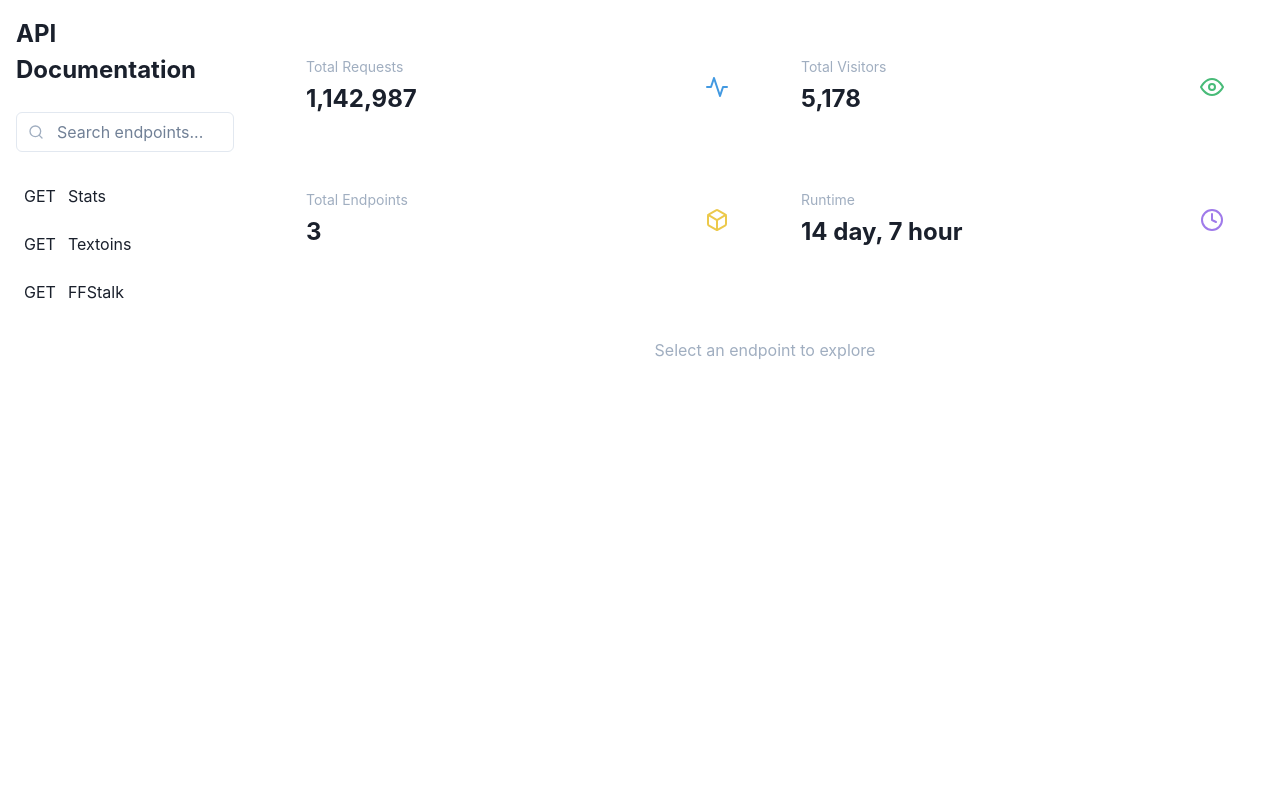
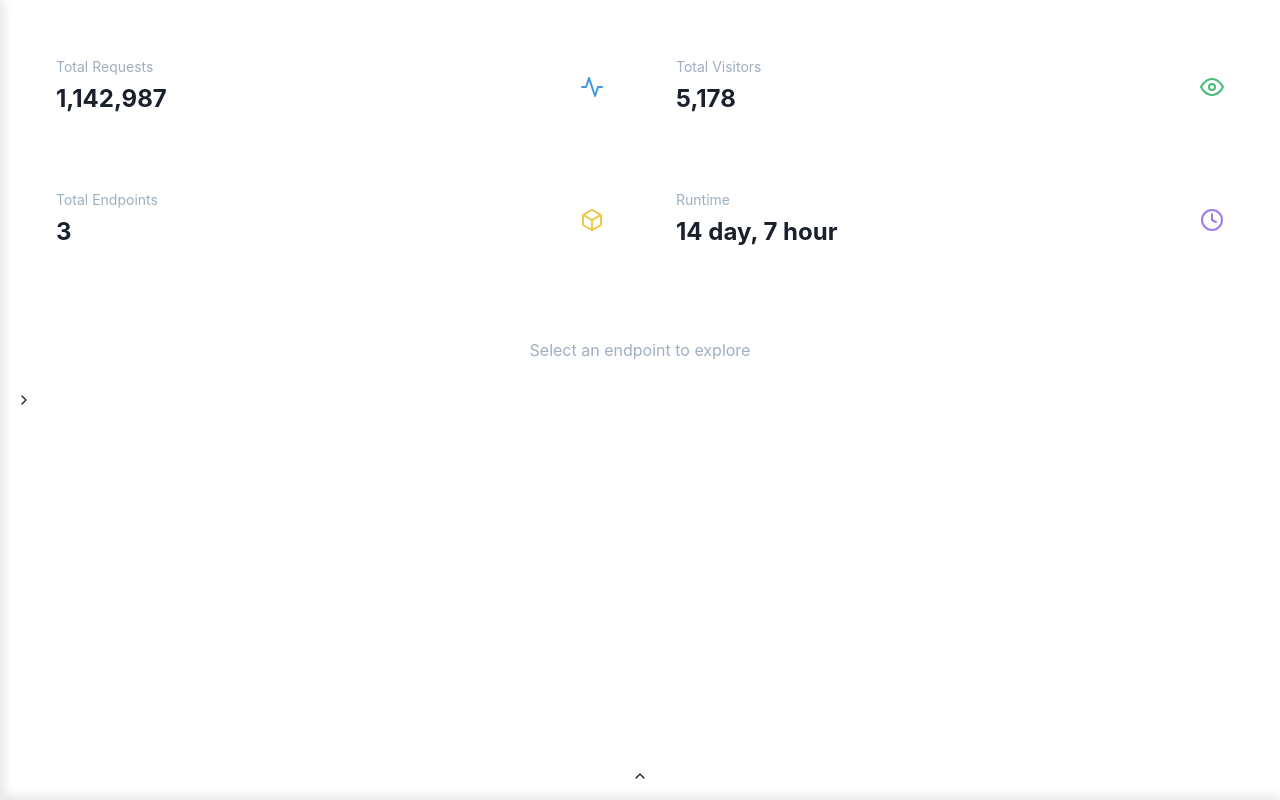
Before and after one commit to INsITdeveloper/Ngetes, a Next.js app: page / in a window 1280 px wide. Built offline with nearby package versions, Linux system fonts and the light colour scheme.

Commit message:
Update index.tsx

```diff
--- a/src/pages/index.tsx
+++ b/src/pages/index.tsx
@@ -1,7 +1,7 @@
 import { useState, useEffect } from 'react';
 import { motion } from 'framer-motion';
 import { ChakraProvider, Container, Box, Text, Input, Icon, Flex, Grid } from '@chakra-ui/react';
-import { FiSearch, FiEye, FiClock, FiBox, FiActivity } from 'react-icons/fi';
+import { FiSearch, FiEye, FiClock, FiBox, FiActivity, FiChevronUp, FiChevronDown, FiChevronLeft, FiChevronRight } from 'react-icons/fi';
 
 const endpoints = [
   { method: 'GET', name: 'Stats', category: 'Analytics', path: '/api/stats' },
@@ -20,6 +20,8 @@ export default function Home() {
   const [searchQuery, setSearchQuery] = useState('');
   const [stats, setStats] = useState(initialStats);
   const [apiResponse, setApiResponse] = useState<any>(null);
+  const [isSidebarVisible, setIsSidebarVisible] = useState(false);
+  const [isApiDocVisible, setIsApiDocVisible] = useState(false);
 
   // Fungsi untuk memperbarui statistik
   useEffect(() => {
@@ -53,64 +55,20 @@ export default function Home() {
       });
   };
 
+  // Fungsi untuk toggle sidebar
+  const toggleSidebar = () => {
+    setIsSidebarVisible(!isSidebarVisible);
+  };
+
+  // Fungsi untuk toggle API Documentation
+  const toggleApiDoc = () => {
+    setIsApiDocVisible(!isApiDocVisible);
+  };
+
   return (
     <ChakraProvider>
       <Container maxW="container.xl" p={0}>
         <Flex>
-          {/* Sidebar */}
-          <Box className="sidebar" w="250px" h="100vh" p={4}>
-            <motion.div
-              initial={{ opacity: 0, x: -20 }}
-              animate={{ opacity: 1, x: 0 }}
-              transition={{ duration: 0.5 }}
-            >
-              <Text fontSize="2xl" fontWeight="bold" mb={6}>
-                API Documentation
-              </Text>
-              <Box position="relative" mb={6}>
-                <Input
-                  placeholder="Search endpoints..."
-                  value={searchQuery}
-                  onChange={(e) => setSearchQuery(e.target.value)}
-                  className="search-input"
-                  pl={10}
-                />
-                <Icon
-                  as={FiSearch}
-                  position="absolute"
-                  left={3}
-                  top={3}
-                  color="gray.400"
-                />
-              </Box>
-              <Box>
-                {endpoints.map((endpoint, index) => (
-                  <motion.div
-                    key={endpoint.name}
-                    initial={{ opacity: 0, y: 20 }}
-                    animate={{ opacity: 1, y: 0 }}
-                    transition={{ duration: 0.3, delay: index * 0.1 }}
-                  >
-                    <Flex
-                      align="center"
-                      p={2}
-                      mb={2}
-                      cursor="pointer"
-                      _hover={{ bg: 'rgba(255,255,255,0.1)' }}
-                      borderRadius="md"
-                      onClick={() => handleEndpointClick(endpoint.path)} // Tambahkan ini
-                    >
-                      <span className={`api-method ${endpoint.method.toLowerCase()}`}>
-                        {endpoint.method}
-                      </span>
-                      <Text ml={3}>{endpoint.name}</Text>
-                    </Flex>
-                  </motion.div>
-                ))}
-              </Box>
-            </motion.div>
-          </Box>
-
           {/* Main Content */}
           <Box flex={1} p={8}>
             <Grid templateColumns="repeat(2, 1fr)" gap={6} mb={8}>
@@ -158,6 +116,72 @@ export default function Home() {
             </motion.div>
           </Box>
         </Flex>
+
+        {/* Sidebar dari Bawah */}
+        <motion.div
+          initial={{ y: '100%' }}
+          animate={{ y: isSidebarVisible ? 0 : '100%' }}
+          transition={{ duration: 0.5 }}
+          style={{
+            position: 'fixed',
+            bottom: 0,
+            left: 0,
+            right: 0,
+            height: '50vh', // Sesuaikan tinggi sidebar
+            backgroundColor: 'white',
+            zIndex: 1000,
+            boxShadow: '0px -4px 10px rgba(0, 0, 0, 0.1)',
+          }}
+        >
+          <Box p={4}>
+            <Text fontSize="xl" fontWeight="bold" mb={4}>
+              Sidebar Content
+            </Text>
+            {/* Tambahkan konten sidebar di sini */}
+          </Box>
+          <Icon
+            as={isSidebarVisible ? FiChevronDown : FiChevronUp}
+            position="absolute"
+            top={-8}
+            left="50%"
+            transform="translateX(-50%)"
+            cursor="pointer"
+            onClick={toggleSidebar}
+          />
+        </motion.div>
+
+        {/* API Documentation dari Samping */}
+        <motion.div
+          initial={{ x: '-100%' }}
+          animate={{ x: isApiDocVisible ? 0 : '-100%' }}
+          transition={{ duration: 0.5 }}
+          style={{
+            position: 'fixed',
+            top: 0,
+            left: 0,
+            bottom: 0,
+            width: '300px', // Sesuaikan lebar sidebar
+            backgroundColor: 'white',
+            zIndex: 1000,
+            boxShadow: '4px 0px 10px rgba(0, 0, 0, 0.1)',
+          }}
+        >
+          <Box p={4}>
+            <Text fontSize="xl" fontWeight="bold" mb={4}>
+              API Documentation
+            </Text>
+            {/* Tambahkan konten API Documentation di sini */}
+          </Box>
+          <Icon
+            as={isApiDocVisible ? FiChevronLeft : FiChevronRight}
+            position="absolute"
+            top="50%"
+            right={-8}
+            transform="translateY(-50%)"
+            cursor="pointer"
+            onClick={toggleApiDoc}
+          />
+        </motion.div>
       </Container>
     </ChakraProvider>
   );
```
